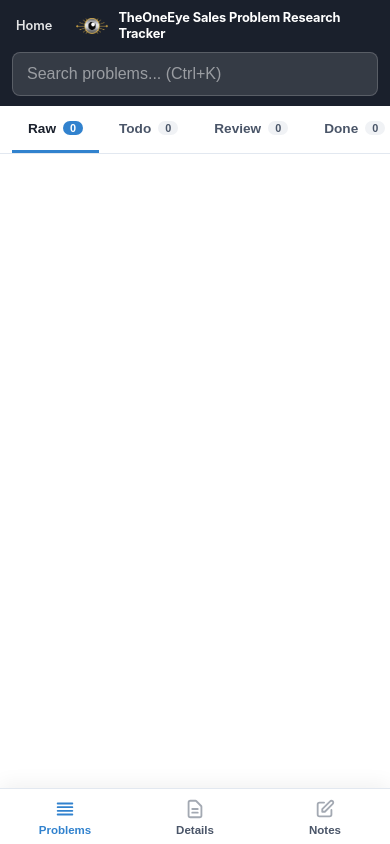
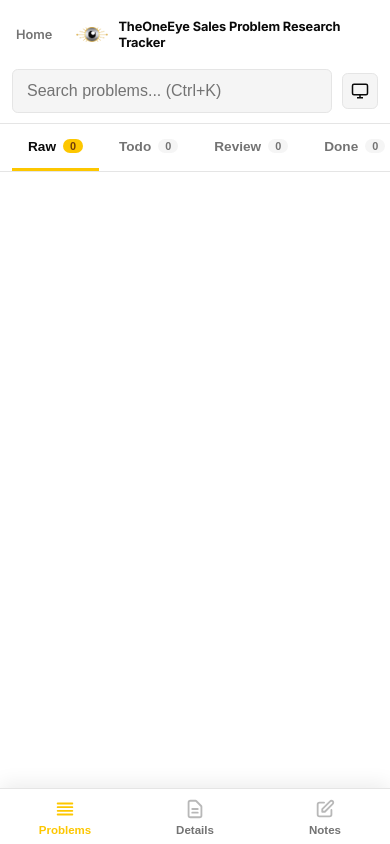
Before and after one commit to Roshan-yadav-evil-genius/TheOneEye-SalesProblem-Findings-Portal, a Flask app: page /problems in a window 390 px wide. Run offline with Flask 3, Linux system fonts and the light colour scheme; data that the repository does not hold is empty.

Commit message:
Update styles and structure for improved theming and layout
- Added theme toggle functionality in base.html for dynamic theme switching.
- Enhanced base_tracker.html with new CSS variables and layout adjustments for better responsiveness.
- Updated home.html to include a landing card with a theme toggle button and refined styling for consistency.
- Modified .gitignore to exclude additional cache and log files.

These changes improve user experience by allowing theme customization and streamline the overall design across templates.

```diff
--- /dev/null
+++ b/static/css/lamp-theme.css
@@ -0,0 +1,242 @@
+/**
+ * Design tokens aligned with TheOneEye-ChromeExtension-LAMP-SourceCode (src/Popup/index.css).
+ */
+
+:root {
+    --background: oklch(1 0 0);
+    --foreground: oklch(0.145 0 0);
+    --card: oklch(1 0 0);
+    --card-foreground: oklch(0.145 0 0);
+    --popover: oklch(1 0 0);
+    --popover-foreground: oklch(0.145 0 0);
+    --primary: oklch(0.852 0.199 91.936);
+    --primary-foreground: oklch(0.421 0.095 57.708);
+    --secondary: oklch(0.967 0.001 286.375);
+    --secondary-foreground: oklch(0.21 0.006 285.885);
+    --muted: oklch(0.97 0 0);
+    --muted-foreground: oklch(0.556 0 0);
+    --accent: oklch(0.97 0 0);
+    --accent-foreground: oklch(0.205 0 0);
+    --destructive: oklch(0.577 0.245 27.325);
+    --border: oklch(0.922 0 0);
+    --input: oklch(0.922 0 0);
+    --ring: oklch(0.708 0 0);
+    --chart-1: oklch(0.905 0.182 98.111);
+    --chart-2: oklch(0.795 0.184 86.047);
+    --chart-3: oklch(0.681 0.162 75.834);
+    --chart-4: oklch(0.554 0.135 66.442);
+    --chart-5: oklch(0.476 0.114 61.907);
+    --radius: 0.45rem;
+    --sidebar: oklch(0.985 0 0);
+    --sidebar-foreground: oklch(0.145 0 0);
+    --sidebar-primary: oklch(0.681 0.162 75.834);
+    --sidebar-primary-foreground: oklch(0.987 0.026 102.212);
+    --sidebar-accent: oklch(0.97 0 0);
+    --sidebar-accent-foreground: oklch(0.205 0 0);
+    --sidebar-border: oklch(0.922 0 0);
+    --sidebar-ring: oklch(0.708 0 0);
+    --radius-sm: calc(var(--radius) * 0.6);
+    --radius-md: calc(var(--radius) * 0.8);
+    --radius-lg: var(--radius);
+    --radius-xl: calc(var(--radius) * 1.4);
+}
+
+.dark {
+    --background: oklch(0.145 0 0);
+    --foreground: oklch(0.985 0 0);
+    --card: oklch(0.205 0 0);
+    --card-foreground: oklch(0.985 0 0);
+    --popover: oklch(0.205 0 0);
+    --popover-foreground: oklch(0.985 0 0);
+    --primary: oklch(0.795 0.184 86.047);
+    --primary-foreground: oklch(0.421 0.095 57.708);
+    --secondary: oklch(0.274 0.006 286.033);
+    --secondary-foreground: oklch(0.985 0 0);
+    --muted: oklch(0.269 0 0);
+    --muted-foreground: oklch(0.708 0 0);
+    --accent: oklch(0.269 0 0);
+    --accent-foreground: oklch(0.985 0 0);
+    --destructive: oklch(0.704 0.191 22.216);
+    --border: oklch(1 0 0 / 10%);
+    --input: oklch(1 0 0 / 15%);
+    --ring: oklch(0.556 0 0);
+    --chart-1: oklch(0.905 0.182 98.111);
+    --chart-2: oklch(0.795 0.184 86.047);
+    --chart-3: oklch(0.681 0.162 75.834);
+    --chart-4: oklch(0.554 0.135 66.442);
+    --chart-5: oklch(0.476 0.114 61.907);
+    --sidebar: oklch(0.205 0 0);
+    --sidebar-foreground: oklch(0.985 0 0);
+    --sidebar-primary: oklch(0.795 0.184 86.047);
+    --sidebar-primary-foreground: oklch(0.987 0.026 102.212);
+    --sidebar-accent: oklch(0.269 0 0);
+    --sidebar-accent-foreground: oklch(0.985 0 0);
+    --sidebar-border: oklch(1 0 0 / 10%);
+    --sidebar-ring: oklch(0.556 0 0);
+}
+
+*,
+*::before,
+*::after {
+    box-sizing: border-box;
+}
+
+* {
+    border-color: var(--border);
+}
+
+html {
+    font-family: "Inter", "Inter Variable", system-ui, -apple-system, BlinkMacSystemFont, "Segoe UI", Roboto, sans-serif;
+}
+
+body {
+    margin: 0;
+    background: var(--background);
+    color: var(--foreground);
+    line-height: 1.5;
+}
+
+:focus-visible {
+    outline: 2px solid var(--ring);
+    outline-offset: 2px;
+}
+
+/* Home landing (used by templates/home.html) */
+.landing-wrap {
+    min-height: 100vh;
+    min-height: 100dvh;
+    display: flex;
+    align-items: center;
+    justify-content: center;
+    padding: max(24px, env(safe-area-inset-top)) max(24px, env(safe-area-inset-right))
+        max(24px, env(safe-area-inset-bottom)) max(24px, env(safe-area-inset-left));
+    background: var(--background);
+}
+
+.landing-card {
+    text-align: center;
+    max-width: 420px;
+    width: 100%;
+    padding: 2rem 1.75rem;
+    background: var(--card);
+    color: var(--card-foreground);
+    border: 1px solid var(--border);
+    border-radius: var(--radius-xl);
+    box-shadow: 0 1px 3px oklch(0 0 0 / 0.06);
+}
+
+.dark .landing-card {
+    box-shadow: 0 1px 3px oklch(0 0 0 / 0.25);
+}
+
+.landing-logo {
+    width: 120px;
+    height: 120px;
+    object-fit: contain;
+    display: block;
+    margin: 0 auto 1.5rem;
+}
+
+.landing-tagline {
+    font-size: 1.05rem;
+    color: var(--muted-foreground);
+    font-weight: 500;
+    margin: 0 0 1.75rem;
+    letter-spacing: 0.02em;
+}
+
+.landing-actions {
+    display: flex;
+    flex-direction: column;
+    gap: 0.75rem;
+}
+
+.landing-btn {
+    display: block;
+    width: 100%;
+    padding: 0.875rem 1.5rem;
+    font-size: 1rem;
+    font-weight: 600;
+    text-decoration: none;
+    text-align: center;
+    border-radius: var(--radius-md);
+    border: 1px solid transparent;
+    transition: background-color 0.15s, border-color 0.15s, color 0.15s, transform 0.15s;
+    min-height: 44px;
+    touch-action: manipulation;
+}
+
+.landing-btn--primary {
+    background: var(--primary);
+    color: var(--primary-foreground);
+    border-color: transparent;
+}
+
+.landing-btn--primary:hover {
+    filter: brightness(0.95);
+}
+
+.dark .landing-btn--primary:hover {
+    filter: brightness(1.08);
+}
+
+.landing-btn--outline {
+    background: var(--background);
+    color: var(--foreground);
+    border-color: var(--border);
+}
+
+.landing-btn--outline:hover {
+    background: var(--muted);
+}
+
+.landing-header-row {
+    display: flex;
+    align-items: center;
+    justify-content: flex-end;
+    gap: 0.5rem;
+    margin-bottom: 0.5rem;
+}
+
+@media (min-width: 480px) {
+    .landing-actions {
+        flex-direction: row;
+        justify-content: center;
+    }
+    .landing-btn {
+        width: auto;
+        min-width: 160px;
+    }
+}
+
+/* Theme toggle button (shared: home + tracker) */
+.theme-toggle {
+    display: inline-flex;
+    align-items: center;
+    justify-content: center;
+    width: 2.25rem;
+    height: 2.25rem;
+    padding: 0;
+    border: 1px solid var(--border);
+    border-radius: var(--radius-md);
+    background: var(--muted);
+    color: var(--foreground);
+    cursor: pointer;
+    transition: background-color 0.15s, border-color 0.15s;
+}
+
+.theme-toggle:hover {
+    background: var(--accent);
+    color: var(--accent-foreground);
+}
+
+.theme-toggle:focus-visible {
+    outline: 2px solid var(--ring);
+    outline-offset: 2px;
+}
+
+.theme-toggle__icon {
+    width: 1.125rem;
+    height: 1.125rem;
+    pointer-events: none;
+}
--- /dev/null
+++ b/static/js/theme-init.js
@@ -0,0 +1,78 @@
+(function () {
+  var STORAGE_KEY = "theme"
+  var COLOR_SCHEME_QUERY = "(prefers-color-scheme: dark)"
+
+  function getStored() {
+    var v = localStorage.getItem(STORAGE_KEY)
+    if (v === "light" || v === "dark" || v === "system") {
+      return v
+    }
+    return "system"
+  }
+
+  function resolve(stored) {
+    if (stored === "light" || stored === "dark") {
+      return stored
+    }
+    return window.matchMedia(COLOR_SCHEME_QUERY).matches ? "dark" : "light"
+  }
+
+  function apply() {
+    var stored = getStored()
+    var resolved = resolve(stored)
+    var root = document.documentElement
+    root.classList.remove("light", "dark")
+    root.classList.add(resolved)
+    root.dataset.themeStored = stored
+    root.dataset.themeResolved = resolved
+    try {
+      document.dispatchEvent(
+        new CustomEvent("portalthemechange", {
+          detail: { stored: stored, resolved: resolved },
+        })
+      )
+    } catch (_) {}
+  }
+
+  function setTheme(next) {
+    if (next !== "light" && next !== "dark" && next !== "system") {
+      return
+    }
+    localStorage.setItem(STORAGE_KEY, next)
+    apply()
+  }
+
+  function cycleTheme() {
+    var s = getStored()
+    if (s === "system") {
+      setTheme("light")
+    } else if (s === "light") {
+      setTheme("dark")
+    } else {
+      setTheme("system")
+    }
+  }
+
+  apply()
+
+  window.matchMedia(COLOR_SCHEME_QUERY).addEventListener("change", function () {
+    if (getStored() === "system") {
+      apply()
+    }
+  })
+
+  window.addEventListener("storage", function (event) {
+    if (event.key === STORAGE_KEY) {
+      apply()
+    }
+  })
+
+  window.PortalTheme = {
+    setTheme: setTheme,
+    getStored: getStored,
+    getResolved: function () {
+      return resolve(getStored())
+    },
+    cycle: cycleTheme,
+  }
+})()
--- a/templates/base.html
+++ b/templates/base.html
@@ -3,12 +3,31 @@
 <head>
     <meta charset="UTF-8">
     <meta name="viewport" content="width=device-width, initial-scale=1.0, viewport-fit=cover">
+    <script>
+    (function () {
+        var k = "theme";
+        var m = window.matchMedia("(prefers-color-scheme: dark)");
+        var s = localStorage.getItem(k);
+        var r = s === "light" || s === "dark" ? s : (m.matches ? "dark" : "light");
+        var d = document.documentElement;
+        d.classList.remove("light", "dark");
+        d.classList.add(r);
+        d.dataset.themeStored = s === "light" || s === "dark" ? s : "system";
+        d.dataset.themeResolved = r;
+    })();
+    </script>
     <title>{% block title %}The One Eye{% endblock %}</title>
     <link rel="icon" type="image/png" href="/static/LogoSquare.png">
     <link rel="apple-touch-icon" href="/static/LogoSquare.png">
+    <link rel="preconnect" href="https://fonts.googleapis.com">
+    <link rel="preconnect" href="https://fonts.gstatic.com" crossorigin>
+    <link href="https://fonts.googleapis.com/css2?family=Inter:ital,opsz,wght@0,14..32,100..900;1,14..32,100..900&display=swap" rel="stylesheet">
+    <link rel="stylesheet" href="/static/css/lamp-theme.css">
     {% block head %}{% endblock %}
+    <script src="/static/js/theme-init.js"></script>
 </head>
 <body{% block body_attrs %}{% endblock %}>
 {% block body %}{% endblock %}
+{% block body_scripts %}{% endblock %}
 </body>
 </html>
--- a/templates/base_tracker.html
+++ b/templates/base_tracker.html
@@ -1,14 +1,16 @@
 {% extends "base.html" %}
+
+{% block body_attrs %}class="tracker-app"{% endblock %}
 
 {% block head %}
     <style>
+        .tracker-app * {
+            box-sizing: border-box;
+            margin: 0;
+            padding: 0;
+        }
+
         :root {
-            --primary: #1a202c;
-            --secondary: #4a5568;
-            --accent: #3182ce;
-            --bg: #f0f2f5;
-            --card-bg: #ffffff;
-            --border: #e2e8f0;
             --raw-color: #718096;
             --done-color: #38a169;
             --review-color: #d69e2e;
@@ -21,25 +23,25 @@
             --mobile-nav-h: 56px;
         }
 
-        * { box-sizing: border-box; margin: 0; padding: 0; }
-
-        body {
-            font-family: -apple-system, BlinkMacSystemFont, "Segoe UI", Roboto, "Helvetica Neue", Arial, sans-serif;
-            background: var(--bg);
-            color: var(--primary);
+        body.tracker-app {
+            font-family: "Inter", "Inter Variable", system-ui, -apple-system, BlinkMacSystemFont, "Segoe UI", Roboto, sans-serif;
+            background: var(--background);
+            color: var(--foreground);
             line-height: 1.5;
             height: 100vh;
             overflow: hidden;
         }
 
-        /* ── Header ─────────────────────────────────── */
+        /* ── Header (LAMP-style light chrome) ─────────── */
         .app-header {
             height: var(--header-h);
-            background: var(--primary);
-            color: #fff;
+            background: var(--background);
+            color: var(--foreground);
+            border-bottom: 1px solid var(--border);
             display: flex;
             align-items: center;
             justify-content: space-between;
+            gap: 16px;
             padding: 0 24px;
             padding-left: max(24px, env(safe-area-inset-left));
             padding-right: max(24px, env(safe-area-inset-right));
@@ -55,18 +57,24 @@
             min-width: 0;
             flex: 1;
         }
+        .app-header-right {
+            display: flex;
+            align-items: center;
+            gap: 10px;
+            flex-shrink: 0;
+        }
         .header-home {
-            color: rgba(255,255,255,0.88);
+            color: var(--muted-foreground);
             font-size: 0.8rem;
             font-weight: 600;
             text-decoration: none;
             flex-shrink: 0;
             padding: 6px 8px;
             margin-left: -4px;
-            border-radius: 6px;
+            border-radius: var(--radius-md);
         }
-        .header-home:hover { color: #fff; }
-        .header-home:focus { outline: 2px solid rgba(255,255,255,0.5); outline-offset: 2px; }
+        .header-home:hover { color: var(--foreground); }
+        .header-home:focus-visible { outline: 2px solid var(--ring); outline-offset: 2px; }
         .app-header-brand {
             display: flex;
             align-items: center;
@@ -79,22 +87,25 @@
             object-fit: contain;
             flex-shrink: 0;
         }
-        .app-header h1 { font-size: 1.1rem; font-weight: 700; letter-spacing: -0.01em; }
+        .app-header h1 { font-size: 1.1rem; font-weight: 700; letter-spacing: -0.01em; color: var(--foreground); }
         .app-header .title-full { display: inline; }
         .app-header .title-short { display: none; }
         .search-box {
-            background: rgba(255,255,255,0.12);
-            border: 1px solid rgba(255,255,255,0.18);
-            border-radius: 8px;
+            background: var(--muted);
+            border: 1px solid var(--border);
+            border-radius: var(--radius-md);
             padding: 6px 12px;
-            color: #fff;
+            color: var(--foreground);
             font-size: 0.875rem;
             width: 240px;
             outline: none;
-            transition: background 0.2s;
+            transition: border-color 0.2s, background-color 0.2s;
         }
-        .search-box::placeholder { color: rgba(255,255,255,0.5); }
-        .search-box:focus { background: rgba(255,255,255,0.2); }
+        .search-box::placeholder { color: var(--muted-foreground); }
+        .search-box:focus {
+            border-color: var(--ring);
+            background: var(--background);
+        }
 
         /* ── Tabs ────────────────────────────────────── */
         .tabs-bar {
@@ -102,7 +113,7 @@
             top: var(--header-h);
             left: 0; right: 0;
             height: var(--tabs-h);
-            background: #fff;
+            background: var(--card);
             border-bottom: 1px solid var(--border);
             display: flex;
             align-items: stretch;
@@ -122,10 +133,10 @@
             padding: 0 16px;
             font-size: 0.85rem;
             font-weight: 600;
-            color: var(--secondary);
+            color: var(--muted-foreground);
             cursor: pointer;
             border-bottom: 3px solid transparent;
-            transition: all 0.2s;
+            transition: color 0.2s, border-color 0.2s;
             display: flex;
             align-items: center;
             gap: 7px;
@@ -133,17 +144,17 @@
             min-height: 44px;
             touch-action: manipulation;
         }
-        .tab-btn:hover { color: var(--primary); }
-        .tab-btn.active { color: var(--primary); border-bottom-color: var(--accent); }
+        .tab-btn:hover { color: var(--foreground); }
+        .tab-btn.active { color: var(--foreground); border-bottom-color: var(--primary); }
         .tab-count {
             font-size: 0.68rem;
             font-weight: 700;
             padding: 1px 7px;
             border-radius: 10px;
-            background: var(--bg);
-            color: var(--secondary);
+            background: var(--muted);
+            color: var(--muted-foreground);
         }
-        .tab-btn.active .tab-count { background: var(--accent); color: #fff; }
+        .tab-btn.active .tab-count { background: var(--primary); color: var(--primary-foreground); }
 
         /* ── Main 3-panel layout ─────────────────────── */
         .app-body {
@@ -158,27 +169,27 @@
             width: var(--sidebar-w);
             min-width: var(--sidebar-w);
             border-right: 1px solid var(--border);
-            background: #fff;
+            background: var(--card);
             overflow-y: auto;
             scrollbar-width: thin;
         }
         .list-panel::-webkit-scrollbar { width: 5px; }
-        .list-panel::-webkit-scrollbar-thumb { background: #cbd5e0; border-radius: 4px; }
+        .list-panel::-webkit-scrollbar-thumb { background: var(--border); border-radius: 4px; }
 
         .list-card {
             padding: 12px 16px;
             border-bottom: 1px solid var(--border);
             cursor: pointer;
             transition: background 0.15s;
-            -webkit-tap-highlight-color: rgba(49, 130, 206, 0.15);
+            -webkit-tap-highlight-color: color-mix(in srgb, var(--primary) 20%, transparent);
             min-height: 52px;
         }
-        .list-card:hover { background: #f7fafc; }
-        .list-card.selected { background: #ebf4ff; border-left: 3px solid var(--accent); }
+        .list-card:hover { background: var(--muted); }
+        .list-card.selected { background: var(--accent); border-left: 3px solid var(--primary); }
         .list-card-title {
             font-size: 0.82rem;
             font-weight: 600;
-            color: var(--primary);
+            color: var(--foreground);
             display: -webkit-box;
             -webkit-line-clamp: 2;
             -webkit-box-orient: vertical;
@@ -460,10 +475,13 @@
             left: 0; right: 0; bottom: 0;
             height: calc(var(--mobile-nav-h) + env(safe-area-inset-bottom));
             padding-bottom: env(safe-area-inset-bottom);
-            background: #fff;
+            background: var(--card);
             border-top: 1px solid var(--border);
             z-index: 200;
-            box-shadow: 0 -4px 20px rgba(0,0,0,0.06);
+            box-shadow: 0 -4px 20px oklch(0 0 0 / 0.08);
+        }
+        .dark .mobile-bottom-nav {
+            box-shadow: 0 -4px 24px oklch(0 0 0 / 0.35);
         }
         .mobile-bottom-nav-inner {
             display: flex;
@@ -476,7 +494,7 @@
             background: none;
             font-size: 0.72rem;
             font-weight: 700;
-            color: var(--secondary);
+            color: var(--muted-foreground);
             cursor: pointer;
             display: flex;
             flex-direction: column;
@@ -488,7 +506,7 @@
             -webkit-tap-highlight-color: transparent;
         }
         .mobile-nav-item.active {
-            color: var(--accent);
+            color: var(--primary);
         }
         .mobile-nav-item::before {
             content: '';
@@ -557,7 +575,7 @@
                 left: 0;
                 right: 0;
                 z-index: 100;
-                background: #fff;
+                background: var(--card);
                 padding-top: env(safe-area-inset-top);
             }
             .app-chrome .app-header {
@@ -567,7 +585,15 @@
             .app-chrome .tabs-bar {
                 position: relative;
                 top: 0;
-                background: #fff;
+                background: var(--card);
+            }
+            .app-header-right {
+                width: 100%;
+                justify-content: stretch;
+            }
+            .app-header-right .search-box {
+                flex: 1;
+                min-width: 0;
             }
             /* Use top (not padding-top): absolute children ignore padding and were sliding under fixed chrome */
             body.mobile-layout .app-body {
@@ -637,7 +663,14 @@
             {% endblock %}</h1>
         </div>
     </div>
-    <input type="text" class="search-box" id="searchInput" placeholder="{% block search_placeholder %}Search problems... (Ctrl+K){% endblock %}" enterkeyhint="search" autocomplete="off">
+    <div class="app-header-right">
+        <input type="text" class="search-box" id="searchInput" placeholder="{% block search_placeholder %}Search problems... (Ctrl+K){% endblock %}" enterkeyhint="search" autocomplete="off">
+        <button type="button" class="theme-toggle" id="themeToggleTracker" aria-label="Theme" title="Theme">
+            <svg class="theme-toggle__icon theme-toggle__icon--sun" aria-hidden="true" viewBox="0 0 24 24" fill="none" stroke="currentColor" stroke-width="2"><circle cx="12" cy="12" r="4"/><path d="M12 2v2M12 20v2M4.93 4.93l1.41 1.41M17.66 17.66l1.41 1.41M2 12h2M20 12h2M4.93 19.07l1.41-1.41M17.66 6.34l1.41-1.41"/></svg>
+            <svg class="theme-toggle__icon theme-toggle__icon--moon" aria-hidden="true" viewBox="0 0 24 24" fill="none" stroke="currentColor" stroke-width="2" style="display:none"><path d="M21 12.79A9 9 0 1 1 11.21 3 7 7 0 0 0 21 12.79z"/></svg>
+            <svg class="theme-toggle__icon theme-toggle__icon--monitor" aria-hidden="true" viewBox="0 0 24 24" fill="none" stroke="currentColor" stroke-width="2" style="display:none"><rect x="2" y="3" width="20" height="14" rx="2"/><path d="M8 21h8M12 17v4"/></svg>
+        </button>
+    </div>
 </header>
 
 <nav class="tabs-bar" id="tabsBar">
@@ -669,5 +702,37 @@
     </div>
 </nav>
 
+<script>
+(function () {
+    var btn = document.getElementById("themeToggleTracker");
+    if (!btn || !window.PortalTheme) return;
+    var sun = btn.querySelector(".theme-toggle__icon--sun");
+    var moon = btn.querySelector(".theme-toggle__icon--moon");
+    var monitor = btn.querySelector(".theme-toggle__icon--monitor");
+    function labelFor(stored) {
+        if (stored === "system") return "Theme: follow system (click for light)";
+        if (stored === "light") return "Theme: light (click for dark)";
+        return "Theme: dark (click for system)";
+    }
+    function syncIcons() {
+        var stored = window.PortalTheme.getStored();
+        var resolved = window.PortalTheme.getResolved();
+        btn.setAttribute("aria-label", labelFor(stored));
+        btn.setAttribute("title", labelFor(stored));
+        if (sun) sun.style.display = "none";
+        if (moon) moon.style.display = "none";
+        if (monitor) monitor.style.display = "none";
+        if (stored === "system" && monitor) monitor.style.display = "block";
+        else if (resolved === "light" && moon) moon.style.display = "block";
+        else if (sun) sun.style.display = "block";
+    }
+    btn.addEventListener("click", function () {
+        window.PortalTheme.cycle();
+        syncIcons();
+    });
+    document.addEventListener("portalthemechange", syncIcons);
+    syncIcons();
+})();
+</script>
 {% block tracker_scripts %}{% endblock %}
 {% endblock %}
```
Also changed, not shown: other parts of templates/base_tracker.html (+36 -32 lines), templates/home.html (+46 -93 lines), 1 other file.
